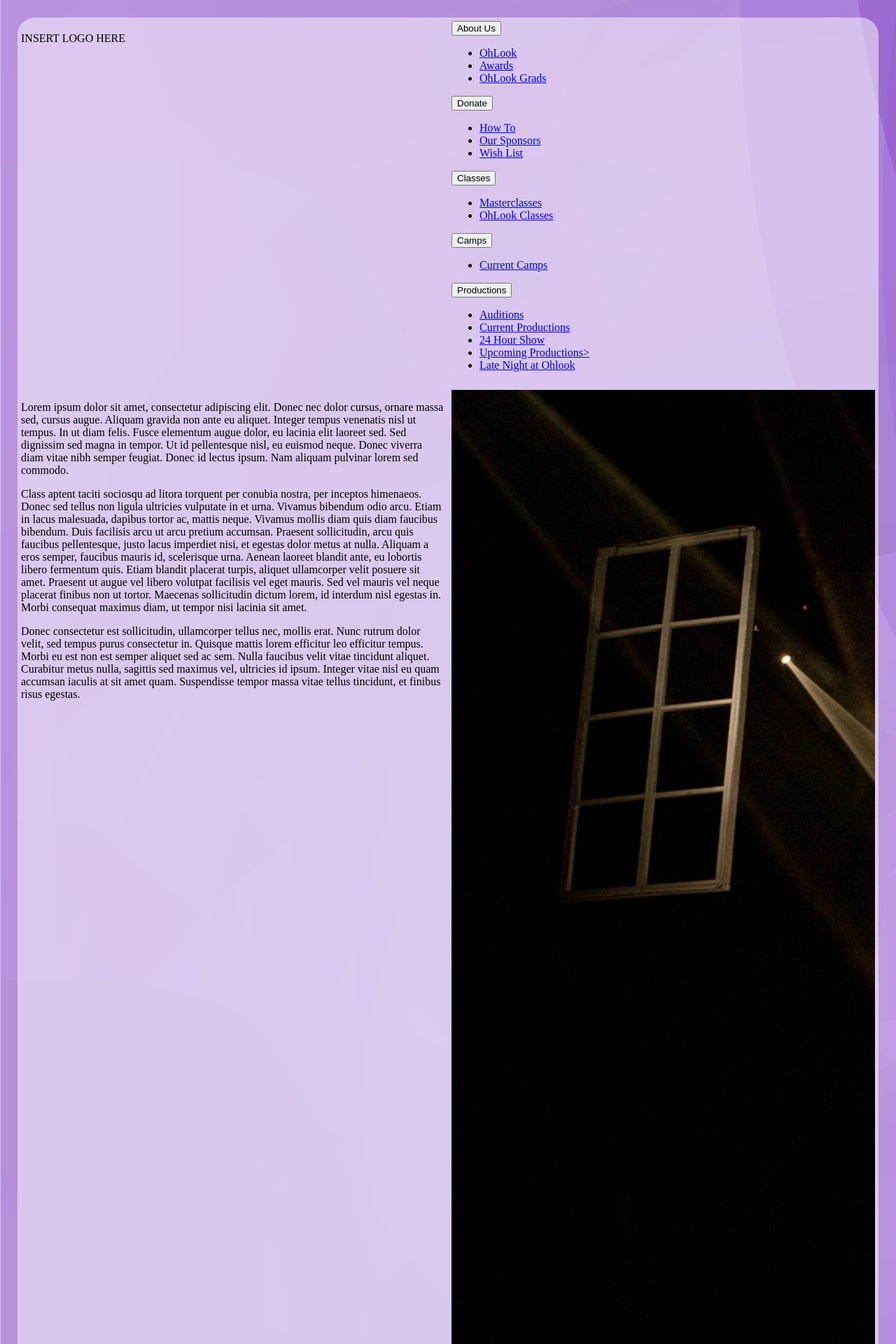
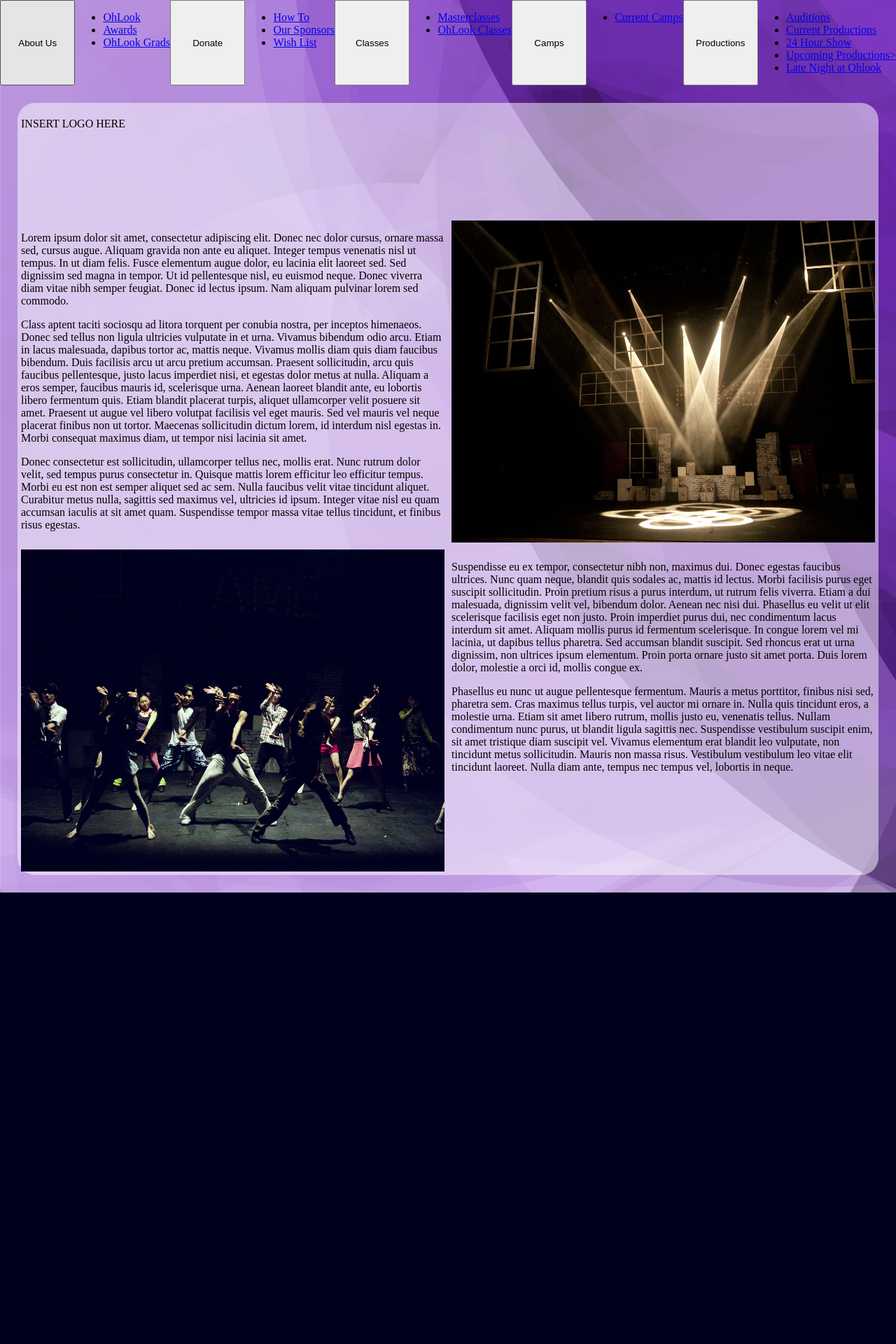
Before and after one commit to dangerpwnd/OHLook, a PHP site: page /Auditions.html in a window 1280 px wide. Shown: the top 1920 px of the page at 70% size. After the commit the page ends 1275 px from the top, so only its background shows below. Run offline with PHP 8.4, Linux system fonts and the light colour scheme.

Commit message:
Recreated nav outside of container, starting work on absolute flex nav

```diff
--- a/Auditions.html
+++ b/Auditions.html
@@ -7,11 +7,6 @@
         <link href="./main.css" rel="stylesheet" type="text/css" />
     </head>
     <body>
-        <div class="cn-overlay">
-        <div class="container">
-            <div id="logo">
-              <p>INSERT LOGO HERE</p>
-            </div>
         <nav>
             <!--About Us/Sponsors/Classes/Camps/Productions  -->
             <button class="cn-button" id="about-button">About Us</button>
@@ -54,6 +49,11 @@
                 </ul>
             </div>
         </nav>
+        <div class="container">
+            <div id="logo">
+                <p>INSERT LOGO HERE</p>
+            </div>
+
             <div id="content1">
                 <p>Lorem ipsum dolor sit amet, consectetur adipiscing elit. Donec nec dolor cursus, ornare massa sed, cursus augue. Aliquam gravida non ante eu aliquet. Integer tempus venenatis nisl ut tempus. In ut diam felis. Fusce elementum augue dolor, eu lacinia elit laoreet sed. Sed dignissim sed magna in tempor. Ut id pellentesque nisl, eu euismod neque. Donec viverra diam vitae nibh semper feugiat. Donec id lectus ipsum. Nam aliquam pulvinar lorem sed commodo. </p>
                 <p>Class aptent taciti sociosqu ad litora torquent per conubia nostra, per inceptos himenaeos. Donec sed tellus non ligula ultricies vulputate in et urna. Vivamus bibendum odio arcu. Etiam in lacus malesuada, dapibus tortor ac, mattis neque. Vivamus mollis diam quis diam faucibus bibendum. Duis facilisis arcu ut arcu pretium accumsan. Praesent sollicitudin, arcu quis faucibus pellentesque, justo lacus imperdiet nisi, et egestas dolor metus at nulla. Aliquam a eros semper, faucibus mauris id, scelerisque urna. Aenean laoreet blandit ante, eu lobortis libero fermentum quis. Etiam blandit placerat turpis, aliquet ullamcorper velit posuere sit amet. Praesent ut augue vel libero volutpat facilisis vel eget mauris. Sed vel mauris vel neque placerat finibus non ut tortor. Maecenas sollicitudin dictum lorem, id interdum nisl egestas in. Morbi consequat maximus diam, ut tempor nisi lacinia sit amet.</p>
@@ -66,6 +66,5 @@
             </div>
             <div id="picture2"></div>
         </div>
-        </div>
     </body>
 </html>
--- a/main.css
+++ b/main.css
@@ -16,6 +16,15 @@ body {
     background: rgba(255,255,255,0.5);
     border-radius: 25px;
     z-index: 25;
+}
+
+nav{
+    display: flex;
+    z-index: 26;
+}
+
+.cn-button{
+    flex: 1;
 }
 
 #logo{
```
Lines whose indentation alone changed are shown as unchanged.
